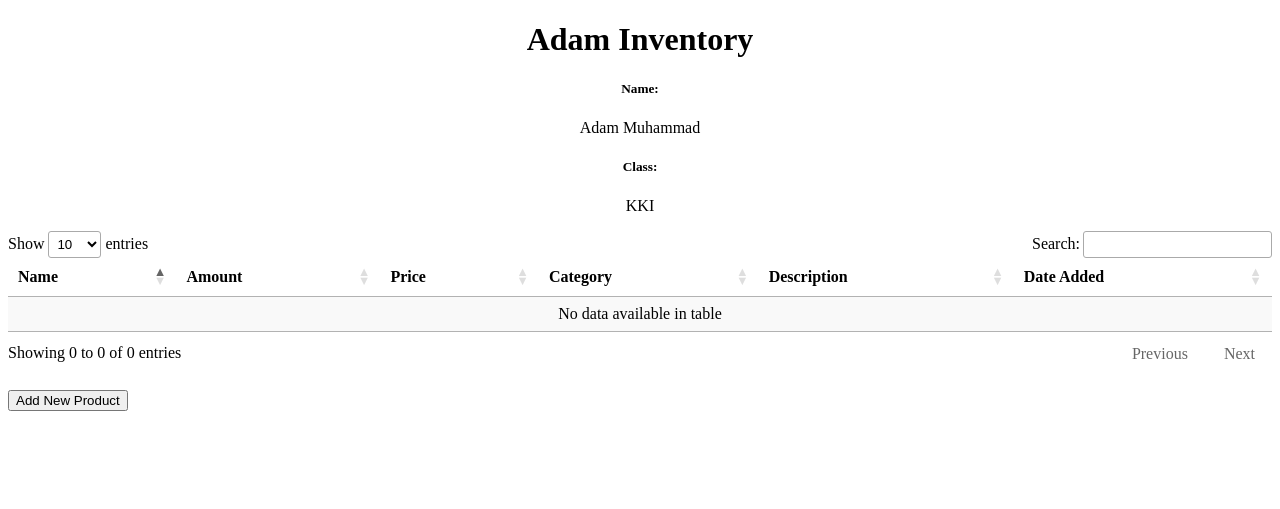
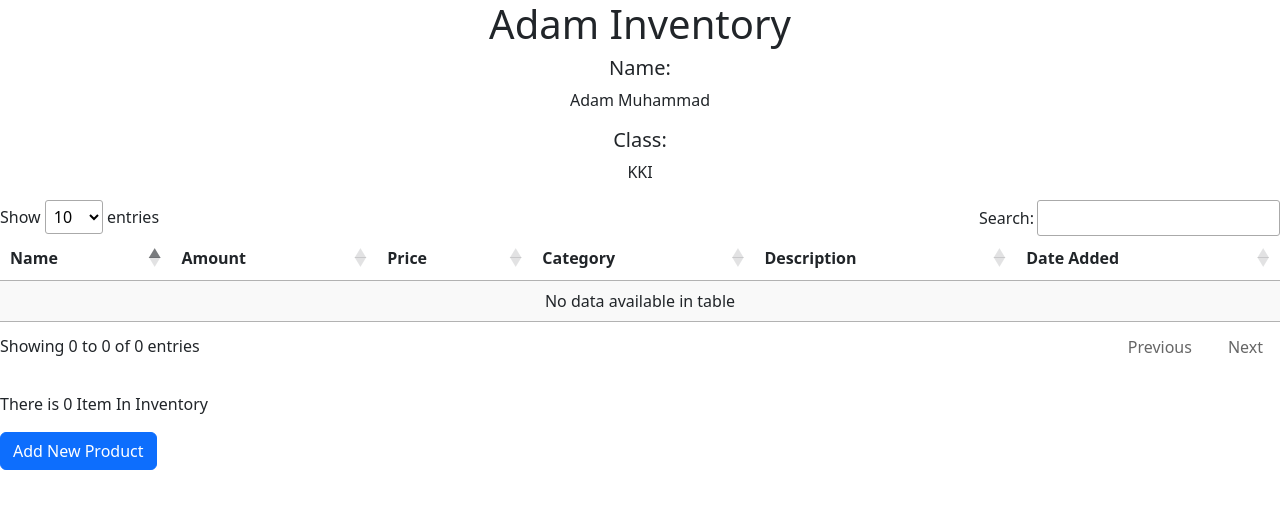
Before and after one commit to AdamMoh/adaminven, a Django app: page / in a window 1280 px wide. Shown: the top 509 px of the page. Run offline with Django 4.2, Linux system fonts and the light colour scheme; data that the repository does not hold is empty; some libraries are stand-ins or nearby versions.

Commit message:
minor updates

```diff
--- a/main/templates/main.html
+++ b/main/templates/main.html
@@ -39,7 +39,7 @@
 </table>
 
 <br />
-
+<p>There is {{ dataCounts }} Item In Inventory</p>
 <a href="{% url 'main:create_product' %}">
     <button type="button" class="btn btn-primary">
         Add New Product
--- a/main/views.py
+++ b/main/views.py
@@ -10,12 +10,14 @@ from django.urls import reverse
 def show_main(request):
 
     dataAll = Item.objects.all()
+    dataCount = dataAll.count()
 
     context = {
         'appname': 'Adam Inventory',
         'name': 'Adam Muhammad',
         'class': 'KKI',
         'datas': dataAll,
+        'dataCounts' : dataCount,
     }
 
     return render(request, 'main.html', context)
--- a/templates/base.html
+++ b/templates/base.html
@@ -7,8 +7,10 @@
     <meta name="viewport" content="width=device-width, initial-scale=1.0" />
 
     <link rel="stylesheet" href="https://cdn.datatables.net/1.13.6/css/jquery.dataTables.css" />
+    <link href="https://cdn.jsdelivr.net/npm/bootstrap@5.3.2/dist/css/bootstrap.min.css" rel="stylesheet" integrity="sha384-T3c6CoIi6uLrA9TneNEoa7RxnatzjcDSCmG1MXxSR1GAsXEV/Dwwykc2MPK8M2HN" crossorigin="anonymous">
     <script src="https://code.jquery.com/jquery-3.6.0.min.js"></script>
     <script src="https://cdn.datatables.net/1.13.6/js/jquery.dataTables.js"></script>
+    <script src="https://cdn.jsdelivr.net/npm/bootstrap@5.3.2/dist/js/bootstrap.bundle.min.js" integrity="sha384-C6RzsynM9kWDrMNeT87bh95OGNyZPhcTNXj1NW7RuBCsyN/o0jlpcV8Qyq46cDfL" crossorigin="anonymous"></script>
     {% block meta %}
     {% endblock meta %}
 </head>
```
